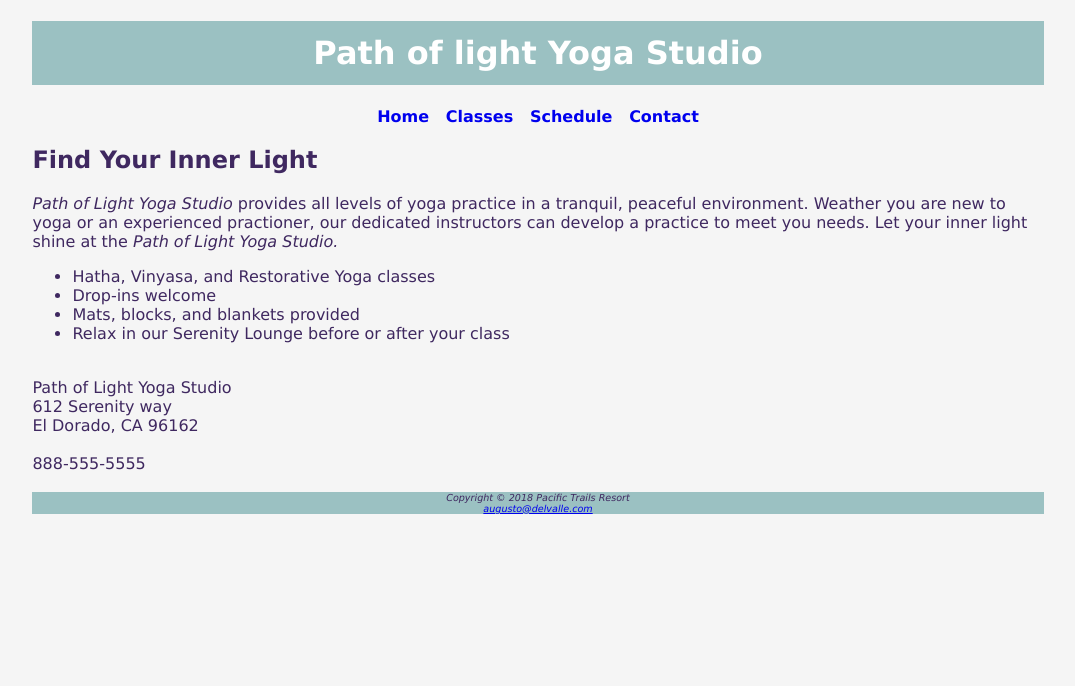
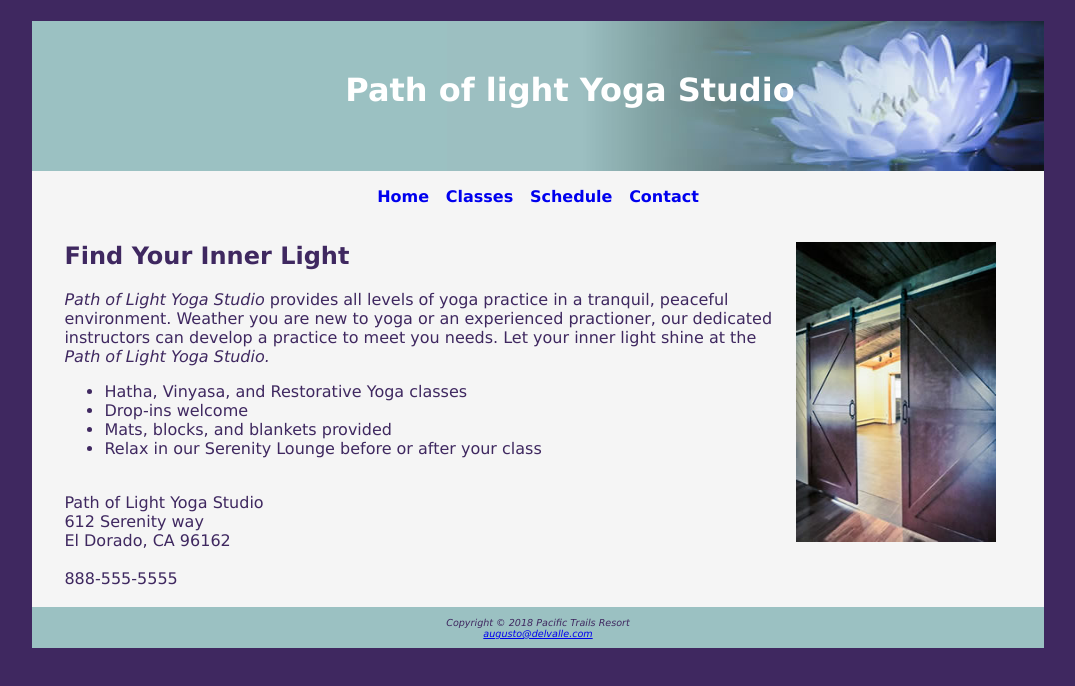
Before and after one commit to hackedWifi/cas206, a plain HTML site: page module4/yoga_studio/index.html in a window 1280 px wide. Shown: the whole page, without its empty margins (102-1177 px from the left). Drawn offline with Linux system fonts and the light colour scheme.

Commit message:
add Html and CSS changes to yoga_studio

```diff
--- a/module4/yoga_studio/index.html
+++ b/module4/yoga_studio/index.html
@@ -2,7 +2,7 @@
 <!--
 Assignment Name: Path of Light Yoga Studio project
 File Name: index.html
-Date: 10/07/18
+Date: 10/21/18
 Programmer: Augusto DelValle
 -->
 <html lang="en" dir="ltr">
@@ -30,6 +30,8 @@ Programmer: Augusto DelValle
 
         </nav>
     <main>
+        <img id="yogadoor" src="images/yogadoor.jpg" alt="door opened " >
+
         <h2>Find Your Inner Light</h2>
         <p><span class="studio"> Path of Light Yoga Studio</span> provides all levels of yoga practice in a
             tranquil, peaceful environment. Weather you are new to yoga or an
@@ -45,7 +47,7 @@ Programmer: Augusto DelValle
 
         </ul>
         <br>
-    </main>
+
 
         <div class="contact-info">
             Path of Light Yoga Studio
@@ -58,6 +60,7 @@ Programmer: Augusto DelValle
             888-555-5555
 
         </div>
+        </main>
         <br>
         <footer>
                 Copyright &copy; 2018 Pacific Trails Resort
--- a/module4/yoga_studio/yogacss/yoga.css
+++ b/module4/yoga_studio/yogacss/yoga.css
@@ -1,4 +1,3 @@
-
 /*
 Assignment Name: Yoga path of Light Studio css file
 File Name: yoga.css
@@ -6,43 +5,73 @@ Date: 10/10/18
 Programmer: Augusto DelValle
 */
 
-
 body {
-    background-color: #F5F5F5;
+    background-color: #3F2860;
     color: #3F2860;
-    font-family: Verdana, Arial , sans-serif;
+    font-family: Verdana, Arial, sans-serif;
 }
-header {
-    background-color: #9BC1C2;
-    color: #FFFFFF;
-    text-align: center;
-}
- h1{
-    line-height: 200%;
- }
-
-nav {
-    font-weight: bold;
-    text-align: center;
-}
-nav a {
-    text-decoration: none;
-}
-
-
 
 footer {
     background-color: #9BC1C2;
     font-size: .60em;
     font-style: italic;
+    padding: 1em;
     text-align: center;
 }
-.studio{
+
+header {
+    background-color: #9BC1C2;
+    background-image: url("../images/lilyheader.jpg");
+    background-repeat: no-repeat;
+    background-position: right;
+    color: #FFFFFF;
+    text-align: center;
+    height: 150px;
+}
+
+img {
+    padding-left: 1em;
+    padding-right: 1em;
+}
+
+h1 {
+    padding-top: 50px;
+    padding-left: 2em;
+}
+
+main {
+    padding-left: 2em;
+    padding-right: 2em;
+}
+
+nav {
+    font-weight: bold;
+    padding: 1em;
+    text-align: center;
+}
+
+nav a {
+    text-decoration: none;
+}
+
+.studio {
     font-style: italic;
 }
+
+#hero {
+    text-align: center;
+}
+
 #wrapper {
+    background-color: #F5F5F5;
+    min-width: 1000px;
+    max-width: 1280px;
     margin-right: auto;
     margin-left: auto;
     width: 80%;
-
 }
+#yogadoor {
+    float: right;
+    height: 300px;
+    width: 200px;
+}
```
Also changed, not shown: module4/yoga_studio/classes.html (+3 -0 lines), module4/yoga_studio/schedule.html (added, +65 -0 lines), 1 other file.
